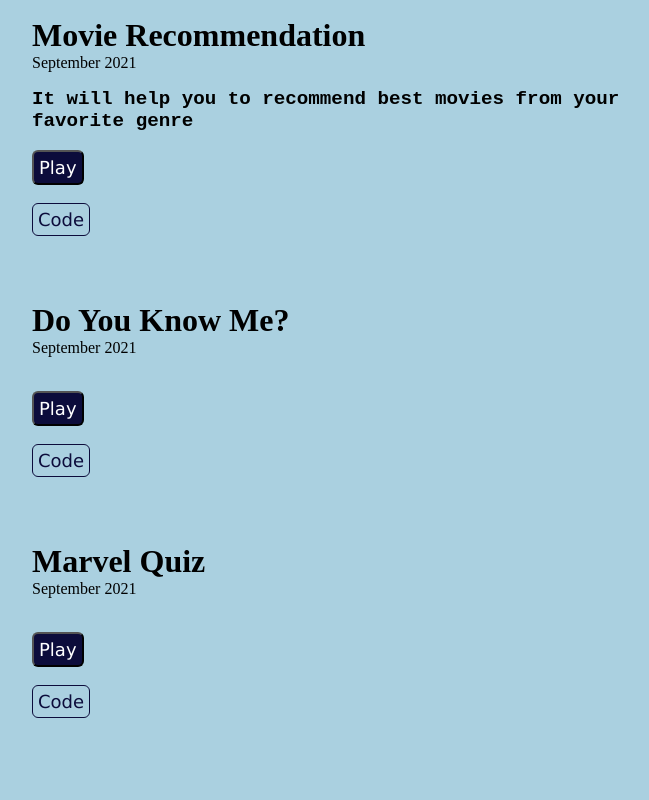
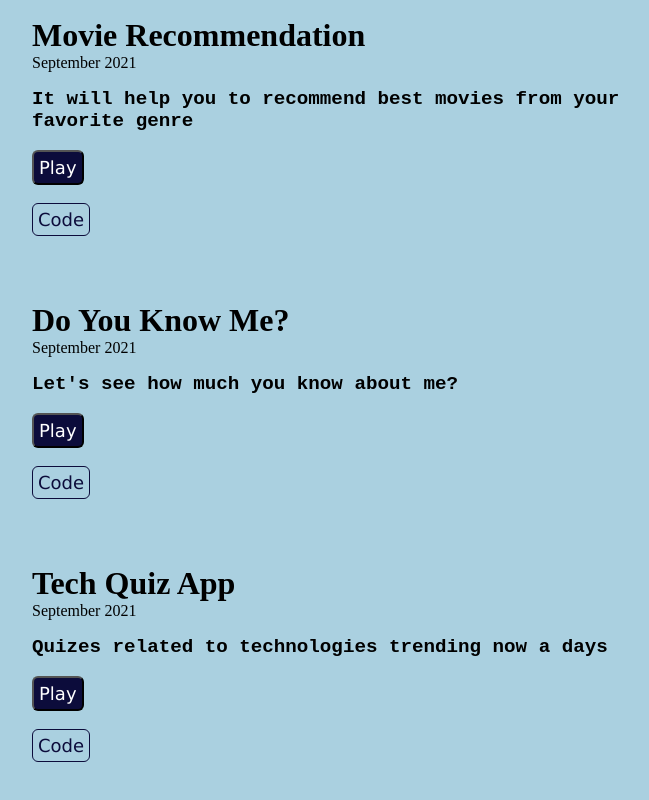
Before and after one commit to DebnarayanDutta/Portfolio, a plain HTML site: page projects.html in a window 1280 px wide. Shown: the part 2105-2905 px from the top of the page, without its empty margins (288-937 px from the left). Before the commit the page ends 2865 px from the top, so only its background shows below. Drawn offline with Linux system fonts and the light colour scheme.

Commit message:
added reacts

```diff
--- a/projects.html
+++ b/projects.html
@@ -75,16 +75,16 @@
         <div id="project">
             <h2 class="project-title">Do You Know Me?</h2>
             <p>September 2021</p>
-            <p class="desc"></p>
-            <a href="" class="links"><button class="btn play">Play</button></a>
-            <a href="" class="links"><button class="btn code">Code</button></a>
+            <p class="desc">Let's see how much you know about me?</p>
+            <a href="https://replit.com/@DebnarayanDutta/Do-you-Know-me?embed=1&output=1#index.js" class="links"><button class="btn play">Play</button></a>
+            <a href="https://github.com/DebnarayanDutta/Do-you-Know-me-" class="links"><button class="btn code">Code</button></a>
         </div>
         <div id="project">
-            <h2 class="project-title">Marvel Quiz</h2>
+            <h2 class="project-title">Tech Quiz App </h2>
             <p>September 2021</p>
-            <p class="desc"></p>
-            <a href="" class="links"><button class="btn play">Play</button></a>
-            <a href="" class="links"><button class="btn code">Code</button></a>
+            <p class="desc">Quizes related to technologies trending now a days</p>
+            <a href="https://replit.com/@DebnarayanDutta/Quiz-App?embed=1&output=1#index.js" class="links"><button class="btn play">Play</button></a>
+            <a href="https://github.com/DebnarayanDutta/Tech-Quiz-App" class="links"><button class="btn code">Code</button></a>
         </div>
     </div>
 
```
